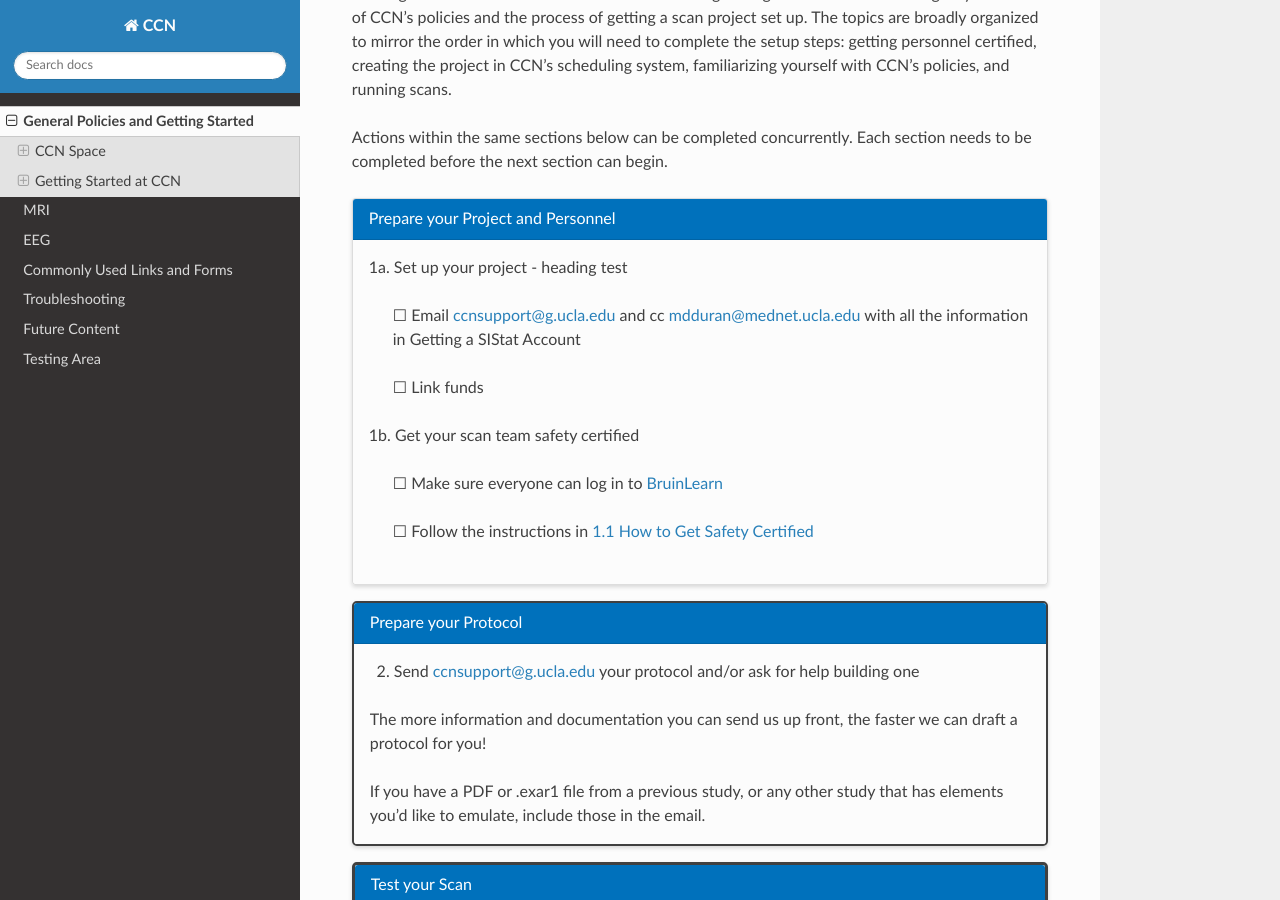
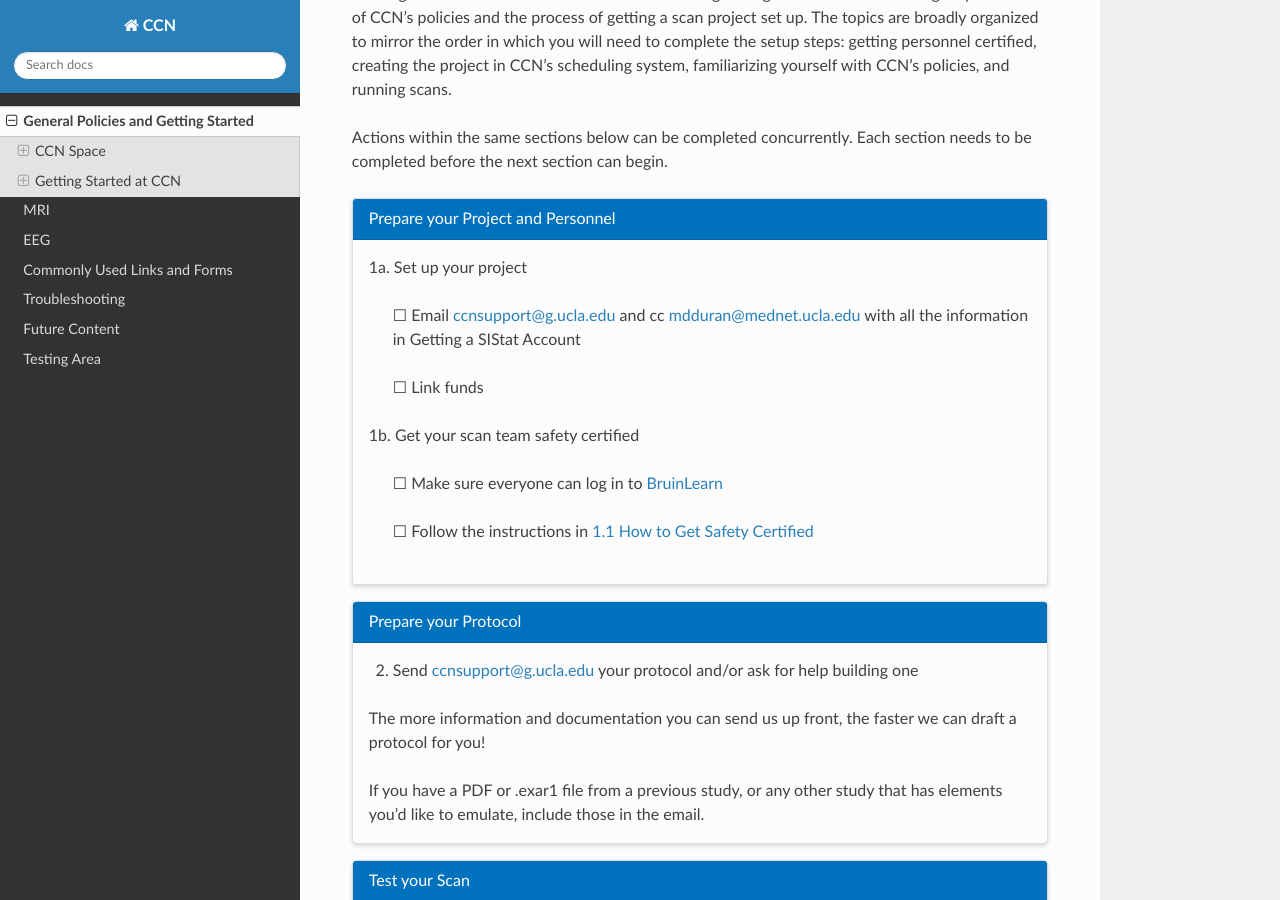
Before and after one commit to CCN-Support/CCN_Wiki, a Sphinx documentation site: the page built from docs/source/generalpolicies.rst, in a window 1280 px wide and 900 px high, scrolled down 3814 px. Built offline with Sphinx 7.4.7 and the Read the Docs theme 3.1.0, drawn with Linux system fonts in a browser that asks for light colours; some of the changed lines change nothing that is shown.

Commit message:
Update generalpolicies.rst

```diff
--- a/docs/source/generalpolicies.rst
+++ b/docs/source/generalpolicies.rst
@@ -110,7 +110,7 @@ Actions within the same sections below can be completed concurrently. Each secti
   Prepare your Project and Personnel
   ^^^^^^^^^^^^^^^^^^^^^^^^^^^^^^^^^^
 
-  1a. Set up your project - heading test
+  1a. Set up your project
 
     ☐ Email ccnsupport@g.ucla.edu and cc mdduran@mednet.ucla.edu with all the information in Getting a SIStat Account
 
@@ -123,7 +123,7 @@ Actions within the same sections below can be completed concurrently. Each secti
     ☐ Follow the instructions in :ref:`safety_cert`
 
 .. card::
-  :class-card: sd-rounded-2 sd-border-2
+  :class-card: sd-rounded-2
   :class-header: sd-bg-primary sd-text-white
 
   Prepare your Protocol
@@ -136,7 +136,7 @@ Actions within the same sections below can be completed concurrently. Each secti
   If you have a PDF or .exar1 file from a previous study, or any other study that has elements you'd like to emulate, include those in the email.
 
 .. card::
-  :class-card: sd-rounded-2 sd-border-3
+  :class-card: sd-rounded-2
   :class-header: sd-bg-primary sd-text-white
 
   Test your Scan
@@ -145,7 +145,6 @@ Actions within the same sections below can be completed concurrently. Each secti
   3a. Request testing time
 
   3b. Request a DICOM account
-
 
 
 IT, Trainings, & Resources
```
